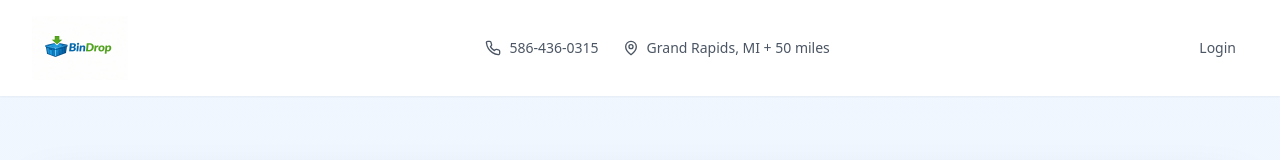
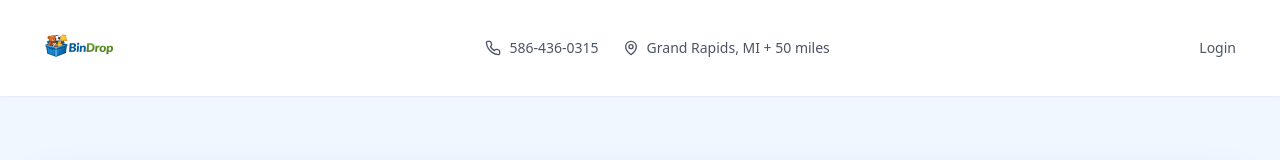
Before and after one commit to vanpaemj-justin/BinDrop, a React (Vite) app: page / in a window 1280 px wide. Shown: the top 160 px of the page. Built offline with nearby package versions, Linux system fonts and the light colour scheme; no server answers; the database is empty.

Commit message:
Update header logo to BinDrop design

```diff
--- a/src/components/LandingPage.tsx
+++ b/src/components/LandingPage.tsx
@@ -90,7 +90,7 @@ export default function LandingPage({ onStartBooking, onAdminClick }: LandingPag
           <div className="flex items-center justify-between">
             <div className="flex items-center space-x-2">
               <img
-                src="/BinDrop_storage_logo_design.png"
+                src="/bindrop_cleaned_(1).png"
                 alt="BinDrop Logo"
                 className="h-16 w-auto"
               />
```
